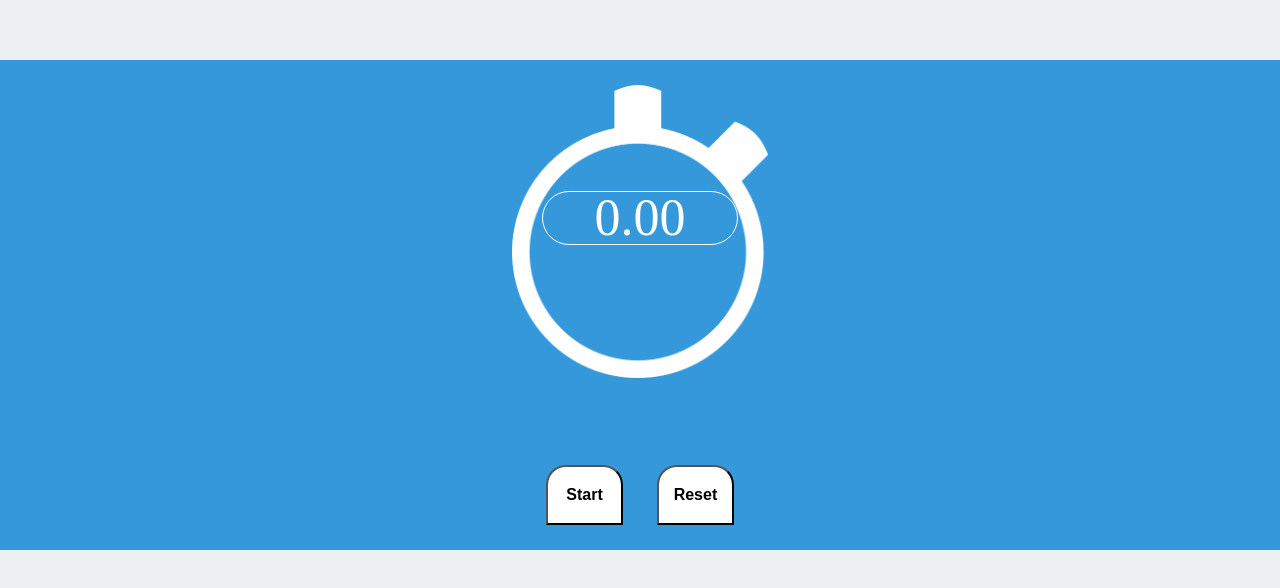
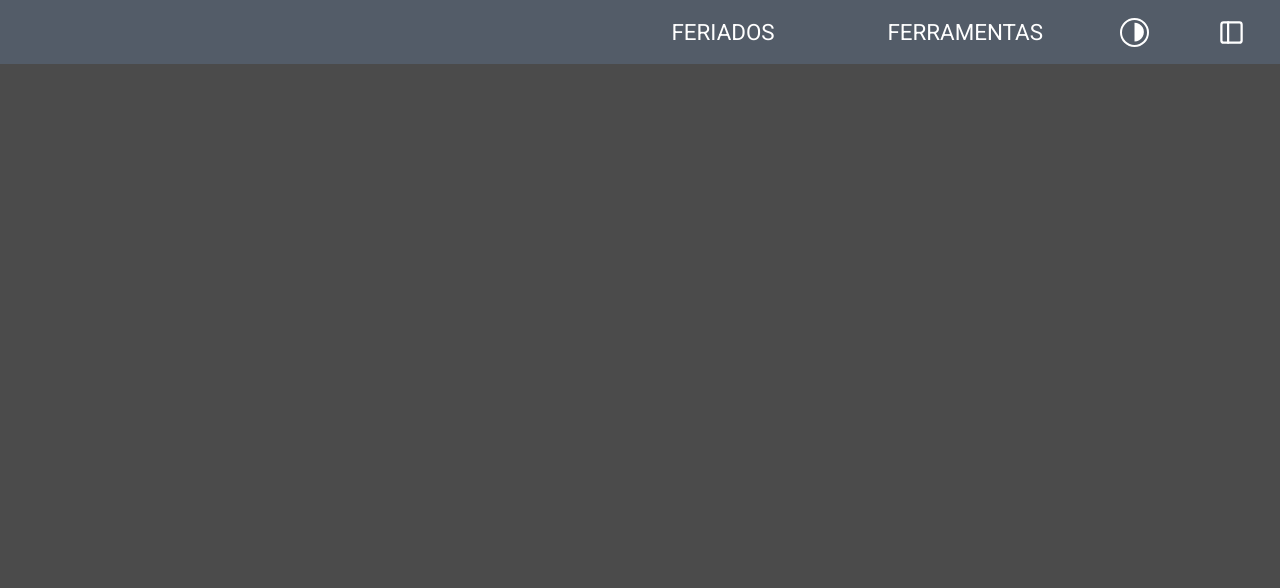
Before and after one commit to Guribeiro/cronometro, a React (Create React App) app: page / in a window 1280 px wide. Shown: the top 588 px of the page. Built offline with nearby package versions, Linux system fonts and the light colour scheme.

Commit message:
initial commit

```diff
--- a/package.json
+++ b/package.json
@@ -6,8 +6,10 @@
     "@testing-library/jest-dom": "^4.2.4",
     "@testing-library/react": "^9.3.2",
     "@testing-library/user-event": "^7.1.2",
+    "node-sass": "^4.14.1",
     "react": "^16.13.1",
     "react-dom": "^16.13.1",
+    "react-icons": "^3.10.0",
     "react-scripts": "3.4.1"
   },
   "scripts": {
--- a/public/index.html
+++ b/public/index.html
@@ -10,6 +10,8 @@
       content="Web site created using create-react-app"
     />
     <link rel="apple-touch-icon" href="%PUBLIC_URL%/logo192.png" />
+
+    <link href="https://fonts.googleapis.com/css2?family=Roboto:wght@300;400;500;700&display=swap" rel="stylesheet">
     <!--
       manifest.json provides metadata used when your web app is installed on a
       user's mobile device or desktop. See https://developers.google.com/web/fundamentals/web-app-manifest/
--- a/src/App.css
+++ /dev/null
@@ -1,61 +0,0 @@
-body{
-    background: #ecf0f1;
-}
-.App{
-    height: 100%;
-    width: 100%;
-    max-width: 1650px;
-    margin: 60px auto;
-    background: #3498db;
-    display: flex;
-    flex-direction: column;
-    align-items: center;
-}
-
-.App figure{
-    width: 40%;
-    text-align: center;
-    padding: 25px;
-}
-
-.App figcaption{
-    border: 1px solid white;
-    text-align: center;
-    font-size: 52px;
-    margin: 0 auto;
-    width: 38%;
-    position: relative;
-    top: -190px;
-    border-radius: 50px;
-    color: white;
-}
-
-.App figure img{
-    width: 50%;
-}
-
-.controllers{
-    width: 20%;
-    display: flex;
-    justify-content: space-evenly;
-    padding: 5px;
-}
-
-.controllers button{
-    width: 30%;
-    height: 60px;
-    padding: 5px;
-    border-top-left-radius: 20px;
-    border-top-right-radius: 20px;
-    background: white;
-    font-size: 16px;
-    font-weight: bolder;
-    margin-bottom: 20px;
-    transition: 0.1s;
-    cursor: pointer;
-    outline: none;
-}
-
-.controllers button:active{
-    transform: translateY(14px);
-}
--- a/src/App.js
+++ b/src/App.js
@@ -1,65 +1,19 @@
 import React, { Component } from 'react';
 
-import './global.css';
+import './global.scss';
+import './App.scss';
 
-import './App.css';
+import Header from './components/Header';
 
-import imgCronometro from './assets/cronometro.png';
+
 
 class App extends Component {
-  constructor(props) {
-    super(props)
-    this.state = {
-      contador: 0,
-      bntStart: 'Start'
-    }
-
-    this.timerOn = null;
-
-    this.startCronometro = this.startCronometro.bind(this)
-    this.resetCronometro = this.resetCronometro.bind(this)
-
-  }
-
-  resetCronometro() {
-    if (this.timerOn) {
-      clearInterval(this.timerOn)
-      this.timerOn = null;
-      this.setState({ bntStart: 'Start' })
-    }
-    this.setState({contador: 0})
-  }
-
-  startCronometro() {
-
-    if (this.timerOn) {
-      clearInterval(this.timerOn)
-      this.timerOn = null;
-      this.setState({ bntStart: 'Start' })
-    }
-    else {
-      this.timerOn = setInterval(() => {
-        let state = this.state;
-        state.contador += 0.010;
-        this.setState(state);
-      }, 10);
-      this.setState({ bntStart: 'Stop' })
-    }
-
-  }
 
   render() {
     return (
       <div className='App'>
-        <figure>
-          <img src={imgCronometro} alt="" />
-          <figcaption>{this.state.contador.toFixed(2)}</figcaption>
-        </figure>
+        <Header/>
 
-        <div className='controllers'>
-          <button onClick={this.startCronometro}>{this.state.bntStart}</button>
-          <button onClick={this.resetCronometro}>Reset</button>
-        </div>
       </div>
     );
   }
--- /dev/null
+++ b/src/App.scss
@@ -0,0 +1,14 @@
+$primary-color: #4b4b4b;
+
+@import './components/Header/style';
+
+body{
+
+    background-color:$primary-color;
+    font-family: 'Roboto', sans-serif;
+    height: 100vh;
+    text-rendering: optimizelegibility;
+    -webkit-font-smoothing: antialiased;
+
+    font-size: 1.6rem;
+}
--- /dev/null
+++ b/src/components/Header/index.js
@@ -0,0 +1,62 @@
+import React, { Component } from 'react';
+import { WiMoonFirstQuarter } from 'react-icons/wi';
+import { FiSidebar } from 'react-icons/fi';
+
+class Header extends Component {
+    constructor(props) {
+        super(props)
+        this.state = {
+            colors: {
+                background: '',
+                header: '',
+                font: '',
+            }
+        }
+        this.getColors = this.getColors.bind(this);
+    }
+
+
+    getColors(){
+        const backcolor = window.getComputedStyle(document.body).getPropertyValue("background-color")
+
+        alert('Cor de fundo: ' + backcolor)
+    }
+
+    render() {
+        return (
+            <div className="header">
+                <div className="primeiro"></div>
+                <nav>
+                    <div className="container-menu">
+                        <ul>
+                            <li>
+                                <a href="/">
+                                    Feriados
+                            </a>
+                            </li>
+
+                            <li>
+                                <a href="/">
+                                    Ferramentas
+                            </a>
+                            </li>
+                        </ul>
+                    </div>
+                    <div className="container-menu-config">
+                        <ul>
+                            <li>
+                                <WiMoonFirstQuarter className='icon-menu' color='white' size='25' onClick={this.getColors}/>
+                            </li>
+
+                            <li>
+                                <FiSidebar size='27' color='white' />
+                            </li>
+                        </ul>
+                    </div>
+                </nav>
+            </div>
+        );
+    }
+}
+
+export default Header;
--- /dev/null
+++ b/src/components/Header/style.scss
@@ -0,0 +1,70 @@
+$header-color: #535c68;
+$font-menu: #fff;
+
+@mixin flexDisplay() {
+    display: flex;
+    justify-content: center;
+    align-items: center;
+}
+
+@mixin standardFormat() {
+    height: 100%;
+    width: 100%;
+}
+
+.header {
+    background-color: $header-color;
+    width: 100%;
+    @include flexDisplay();
+
+    div {
+        width: 60%;
+    }
+    nav {
+        font-size: 1.1rem;
+        width: 40%;
+        min-width: 678px;
+        height: 8vh;
+        @include flexDisplay();
+        justify-content: space-evenly;
+
+        .container-menu {
+            @include standardFormat();
+        }
+
+        .container-menu-config {
+            width: 40%;
+            height: 100%;
+        }
+
+        a {
+            text-decoration: none;
+            color: white;
+            text-transform: uppercase;
+            font-size: 1.4rem;
+            padding: 2.4rem;
+            transition: all 250ms linear 0s;
+        }
+
+        ul {
+            @include flexDisplay();
+            @extend .container-menu;
+
+            li {
+                @include flexDisplay();
+                @include standardFormat();
+                cursor: pointer;
+
+                &:hover {
+                    background-color: lighten($header-color, 10);
+                }
+
+                .icon-menu {
+                    border: 2px solid $font-menu;
+                    border-radius: 50px;
+                    color: $font-menu;
+                }
+            }
+        }
+    }
+}
--- a/src/global.css
+++ /dev/null
@@ -1,48 +0,0 @@
-/* http://meyerweb.com/eric/tools/css/reset/
-   v2.0 | 20110126
-   License: none (public domain)
-*/
-
-html, body, div, span, applet, object, iframe,
-h1, h2, h3, h4, h5, h6, p, blockquote, pre,
-a, abbr, acronym, address, big, cite, code,
-del, dfn, em, img, ins, kbd, q, s, samp,
-small, strike, strong, sub, sup, tt, var,
-b, u, i, center,
-dl, dt, dd, ol, ul, li,
-fieldset, form, label, legend,
-table, caption, tbody, tfoot, thead, tr, th, td,
-article, aside, canvas, details, embed,
-figure, figcaption, footer, header, hgroup,
-menu, nav, output, ruby, section, summary,
-time, mark, audio, video {
-	margin: 0;
-	padding: 0;
-	border: 0;
-	font-size: 100%;
-	font: inherit;
-	vertical-align: baseline;
-}
-/* HTML5 display-role reset for older browsers */
-article, aside, details, figcaption, figure,
-footer, header, hgroup, menu, nav, section {
-	display: block;
-}
-body {
-	line-height: 1;
-}
-ol, ul {
-	list-style: none;
-}
-blockquote, q {
-	quotes: none;
-}
-blockquote:before, blockquote:after,
-q:before, q:after {
-	content: '';
-	content: none;
-}
-table {
-	border-collapse: collapse;
-	border-spacing: 0;
-}
```
Also changed, not shown: 1 other file (tests, documents, lock files or other folders).
